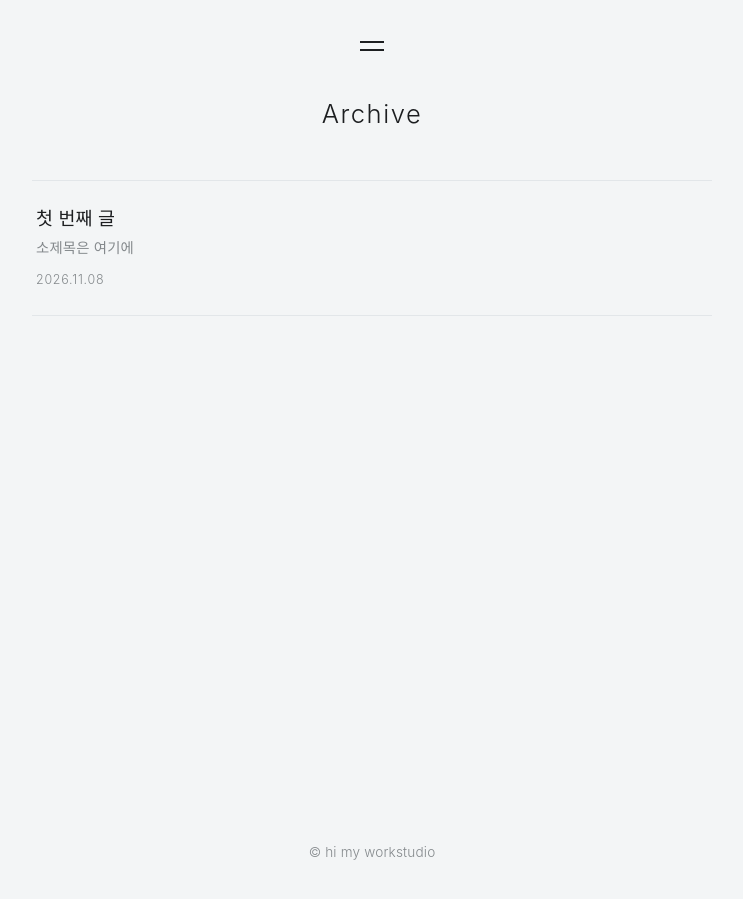
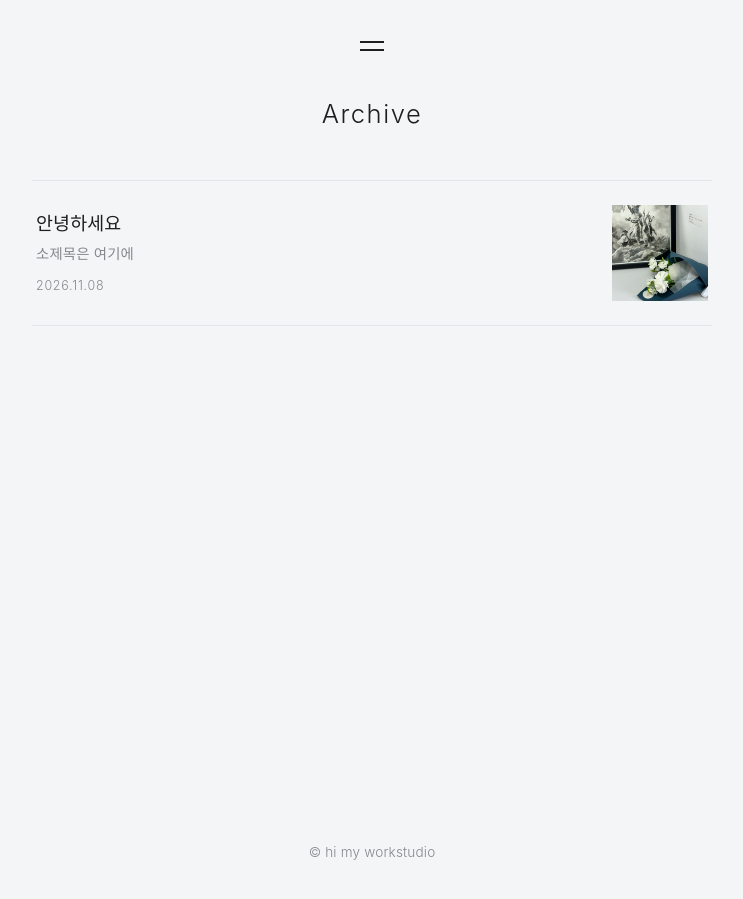
Before and after one commit to cksxwo/hi.my.workstudio, a Jekyll site: the page built from archive.html, in a window 1280 px wide. Shown: the whole page, without its empty margins (268-1011 px from the left). Built offline with Jekyll 4.4.1, drawn with Linux system fonts in a browser that asks for light colours; some web fonts are replaced.

Commit message:
Update _posts/2026-11-08-first-post.md (via Pages CMS)

```diff
--- a/_posts/2026-11-08-first-post.md
+++ b/_posts/2026-11-08-first-post.md
@@ -1,9 +1,9 @@
 ---
-title: 첫 번째 글
+title: 안녕하세요
 subtitle: 소제목은 여기에
 date: 2026-11-08
+thumbnail: /hi.my.workstudio/images/archive/IMG_7220-1.jpeg
 ---
-
 Pages CMS에서 글을 쓰면 이런 파일이 자동으로 만들어져요. 이 예시 글은 확인한 뒤 지워도 돼요.
 
 두 번째 문단이에요.
```
